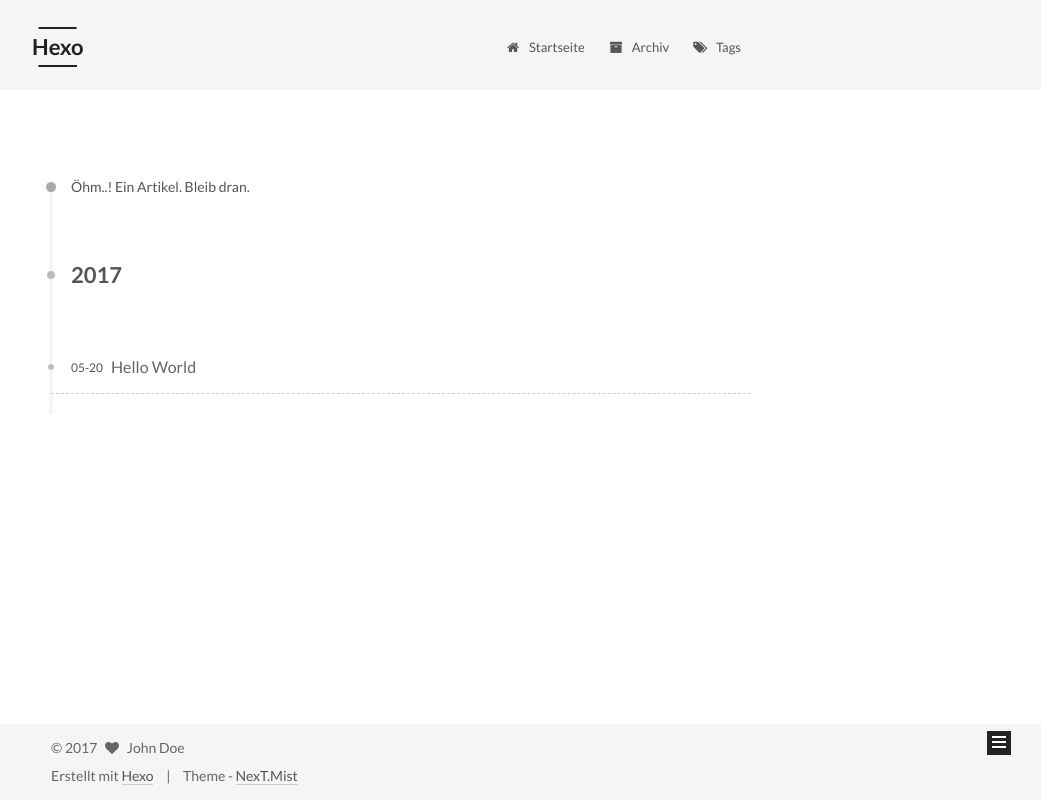
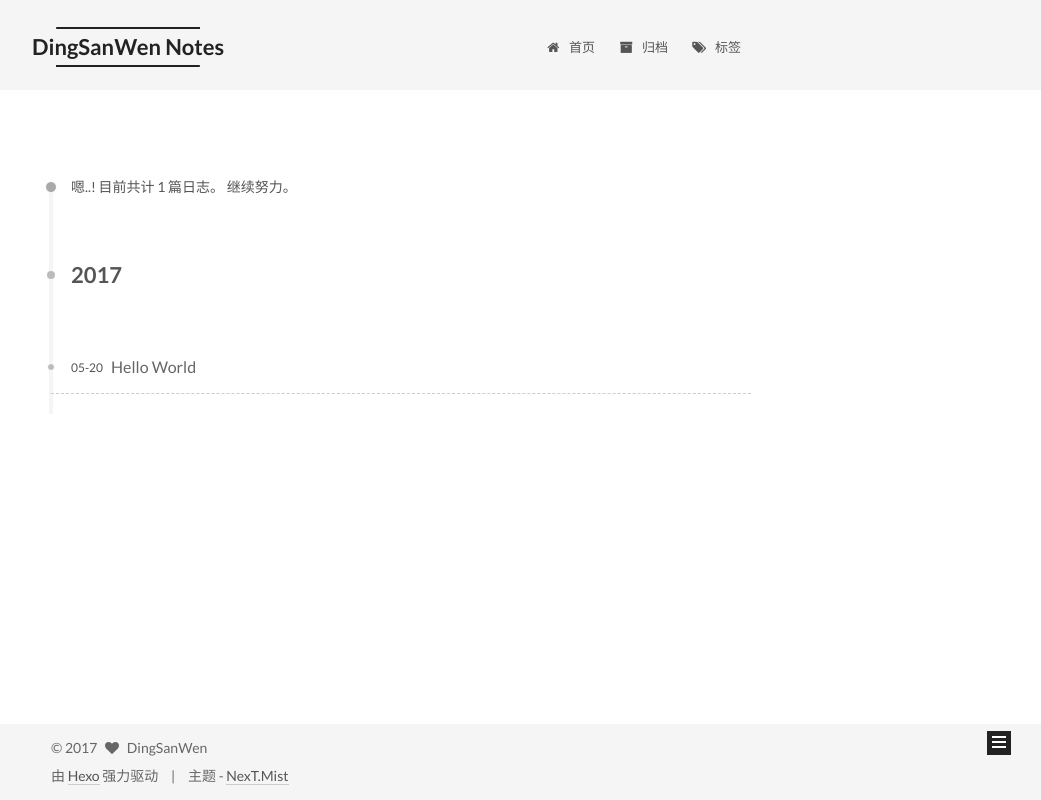
Before and after one commit to techding/techding.github.io, a plain HTML site: page archives/2017/05/index.html in a window 1280 px wide. Shown: the whole page, without its empty margins (239-1280 px from the left). Drawn offline with Linux system fonts and the light colour scheme.

Commit message:
Site updated: 2017-05-22 09:03:34

```diff
--- a/archives/2017/05/index.html
+++ b/archives/2017/05/index.html
@@ -5,7 +5,7 @@
 
 
 
-<html class="theme-next mist use-motion" lang="">
+<html class="theme-next mist use-motion" lang="zh-Hans">
 <head>
   <meta charset="UTF-8"/>
 <meta http-equiv="X-UA-Compatible" content="IE=edge" />
@@ -91,11 +91,11 @@
 
 
 <meta property="og:type" content="website">
-<meta property="og:title" content="Hexo">
+<meta property="og:title" content="DingSanWen Notes">
 <meta property="og:url" content="http://yoursite.com/archives/2017/05/index.html">
-<meta property="og:site_name" content="Hexo">
+<meta property="og:site_name" content="DingSanWen Notes">
 <meta name="twitter:card" content="summary">
-<meta name="twitter:title" content="Hexo">
+<meta name="twitter:title" content="DingSanWen Notes">
 
 
 
@@ -109,7 +109,7 @@
     motion: true,
     duoshuo: {
       userId: '0',
-      author: 'Author'
+      author: '博主'
     },
     algolia: {
       applicationID: '',
@@ -129,10 +129,10 @@
 
 
 
-  <title>Archiv | Hexo</title>
+  <title>归档 | DingSanWen Notes</title>
 </head>
 
-<body itemscope itemtype="http://schema.org/WebPage" lang="">
+<body itemscope itemtype="http://schema.org/WebPage" lang="zh-Hans">
 
 
 
@@ -166,7 +166,7 @@
     <div class="custom-logo-site-title">
       <a href="/"  class="brand" rel="start">
         <span class="logo-line-before"><i></i></span>
-        <span class="site-title">Hexo</span>
+        <span class="site-title">DingSanWen Notes</span>
         <span class="logo-line-after"><i></i></span>
       </a>
     </div>
@@ -196,7 +196,7 @@
 
               <i class="menu-item-icon fa fa-fw fa-home"></i> <br />
 
-            Startseite
+            首页
           </a>
         </li>
 
@@ -206,7 +206,7 @@
 
               <i class="menu-item-icon fa fa-fw fa-archive"></i> <br />
 
-            Archiv
+            归档
           </a>
         </li>
 
@@ -216,7 +216,7 @@
 
               <i class="menu-item-icon fa fa-fw fa-tags"></i> <br />
 
-            Tags
+            标签
           </a>
         </li>
 
@@ -248,7 +248,7 @@
 
 
 
-      Öhm..! Ein Artikel. Bleib dran.
+      嗯..! 目前共计 1 篇日志。 继续努力。
     </span>
 
 
@@ -330,8 +330,8 @@
         <div class="site-author motion-element" itemprop="author" itemscope itemtype="http://schema.org/Person">
           <img class="site-author-image" itemprop="image"
                src="/images/avatar.gif"
-               alt="John Doe" />
-          <p class="site-author-name" itemprop="name">John Doe</p>
+               alt="DingSanWen" />
+          <p class="site-author-name" itemprop="name">DingSanWen</p>
 
               <p class="site-description motion-element" itemprop="description"></p>
 
@@ -342,7 +342,7 @@
             <div class="site-state-item site-state-posts">
               <a href="/archives">
                 <span class="site-state-item-count">1</span>
-                <span class="site-state-item-name">Artikel</span>
+                <span class="site-state-item-name">日志</span>
               </a>
             </div>
 
@@ -391,16 +391,16 @@
   <span class="with-love">
     <i class="fa fa-heart"></i>
   </span>
-  <span class="author" itemprop="copyrightHolder">John Doe</span>
+  <span class="author" itemprop="copyrightHolder">DingSanWen</span>
 </div>
 
 
 <div class="powered-by">
-  Erstellt mit  <a class="theme-link" href="https://hexo.io">Hexo</a>
+  由 <a class="theme-link" href="https://hexo.io">Hexo</a> 强力驱动
 </div>
 
 <div class="theme-info">
-  Theme -
+  主题 -
   <a class="theme-link" href="https://github.com/iissnan/hexo-theme-next">
     NexT.Mist
   </a>
--- a/css/main.css
+++ b/css/main.css
@@ -1695,7 +1695,7 @@ pre .javascript .function {
   width: 4px;
   height: 4px;
   border-radius: 50%;
-  background: #cbcdff;
+  background: #545054;
 }
 .links-of-blogroll {
   font-size: 13px;
```
Also changed, not shown: 2017/05/20/hello-world/index.html (+21 -21 lines), archives/2017/index.html (+18 -18 lines), archives/index.html (+18 -18 lines), index.html (+21 -21 lines).
